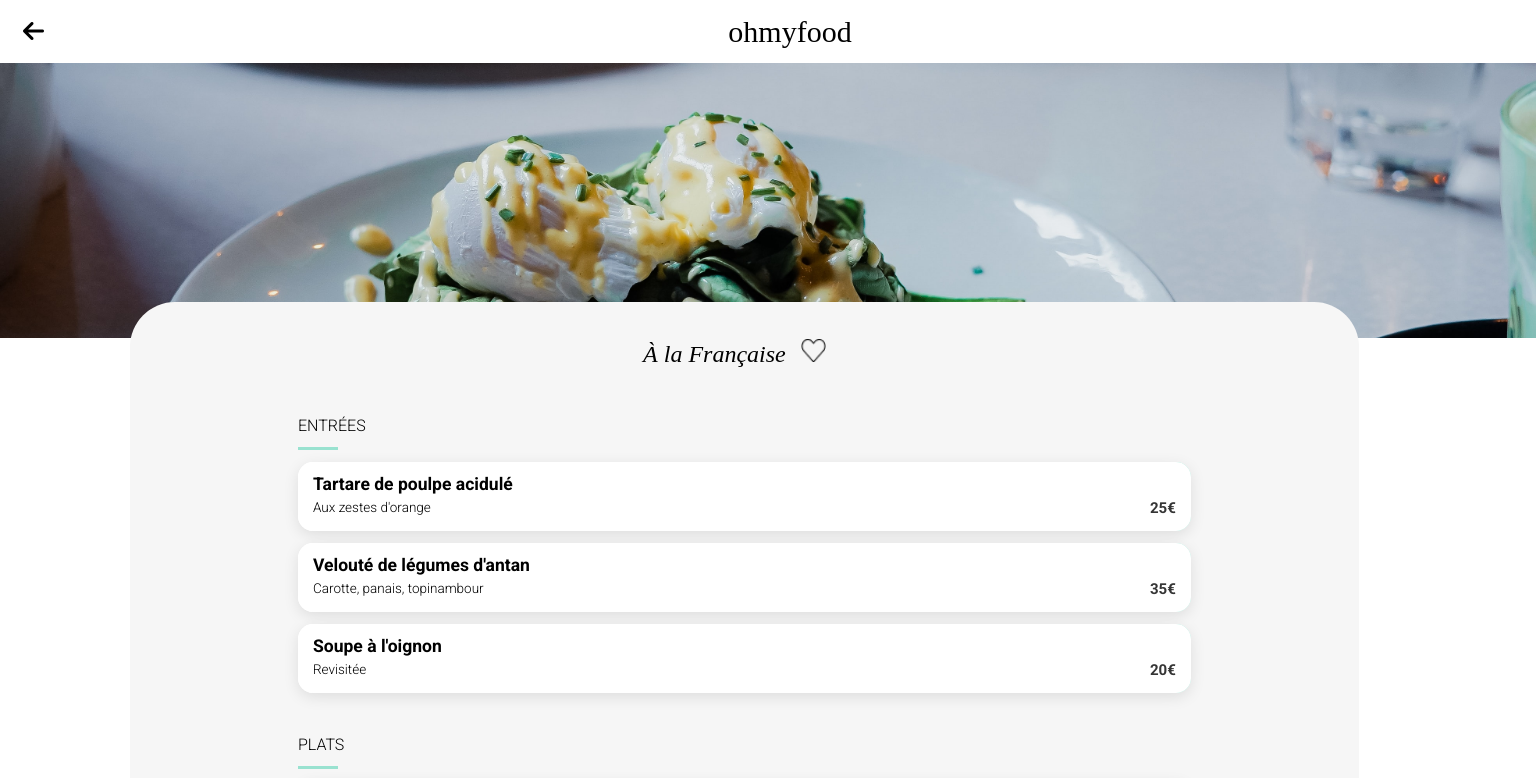
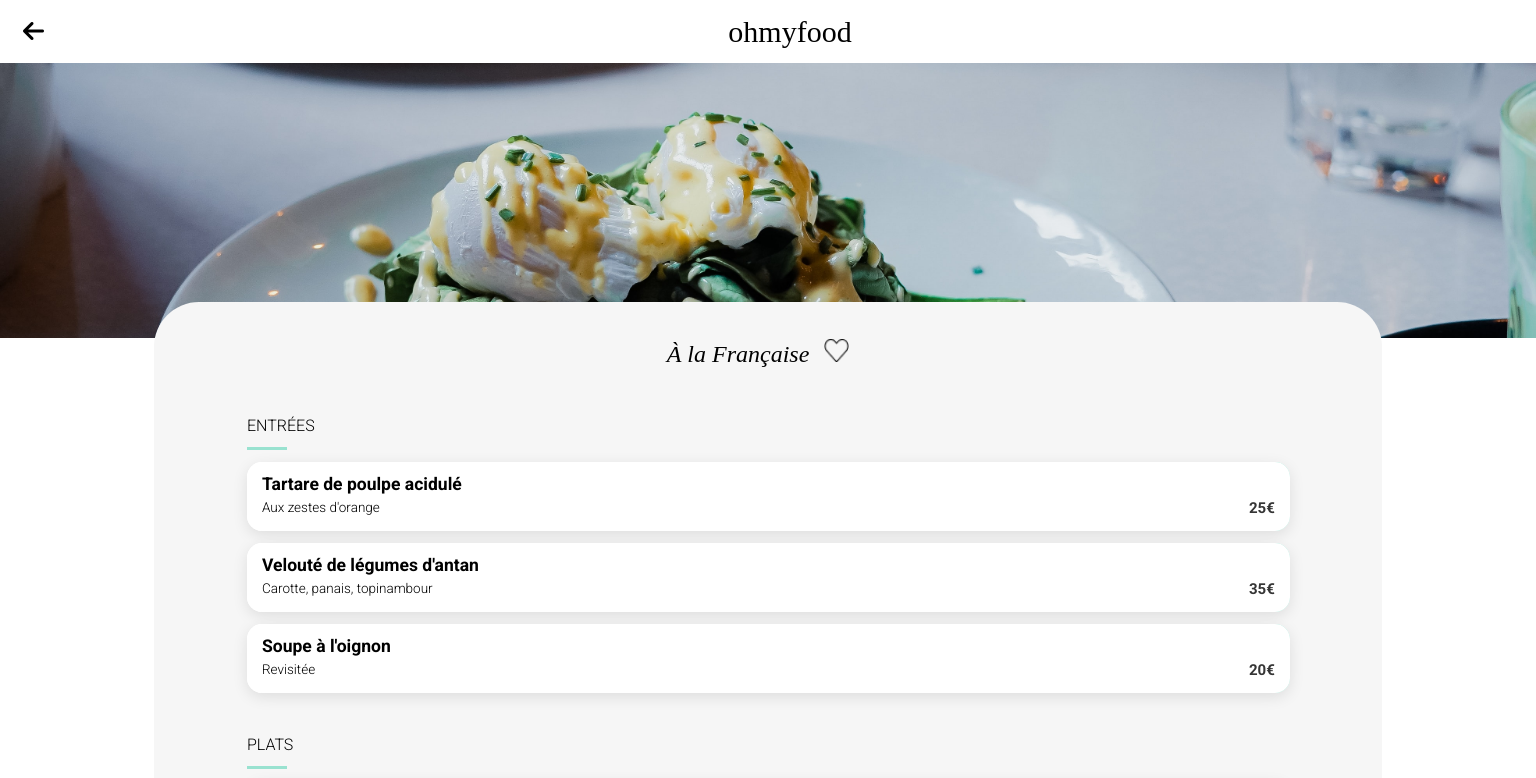
Before and after one commit to Pierre86k/ohmyfood, a plain HTML site: page àlafrançaise.html in a window 1536 px wide. Shown: the top 778 px of the page. Drawn offline with Linux system fonts and the light colour scheme; a web font is replaced by a local one.

Commit message:
responsive du site peaufinage

```diff
--- a/css/style4.css
+++ b/css/style4.css
@@ -501,11 +501,9 @@
     }
 
     .restaurant--card--4{
-        margin-left: 100px;
         width: 80%;
+        margin: 0 auto;
         margin-top: -40px;
-        padding-left: 75px;
-        padding-right: 75px;
     }
 
     .restaurant--card--block--4{
@@ -563,11 +561,9 @@
     }
 
     .restaurant--card--4{
-        margin-left: 130px;
         width: 80%;
+        margin: 0 auto;
         margin-top: -40px;
-        padding-left: 75px;
-        padding-right: 75px;
     }
 
     .restaurant--wrapper--card--4{
```
Also changed, not shown: css/style.css (+10 -8 lines), css/style1.css (+2 -6 lines), css/style2.css (+2 -6 lines), css/style3.css (+2 -6 lines), index.html (+1 -1 lines), lanoteenchantée.html (+1 -1 lines), lapalettedugoût.html (+1 -0 lines).
